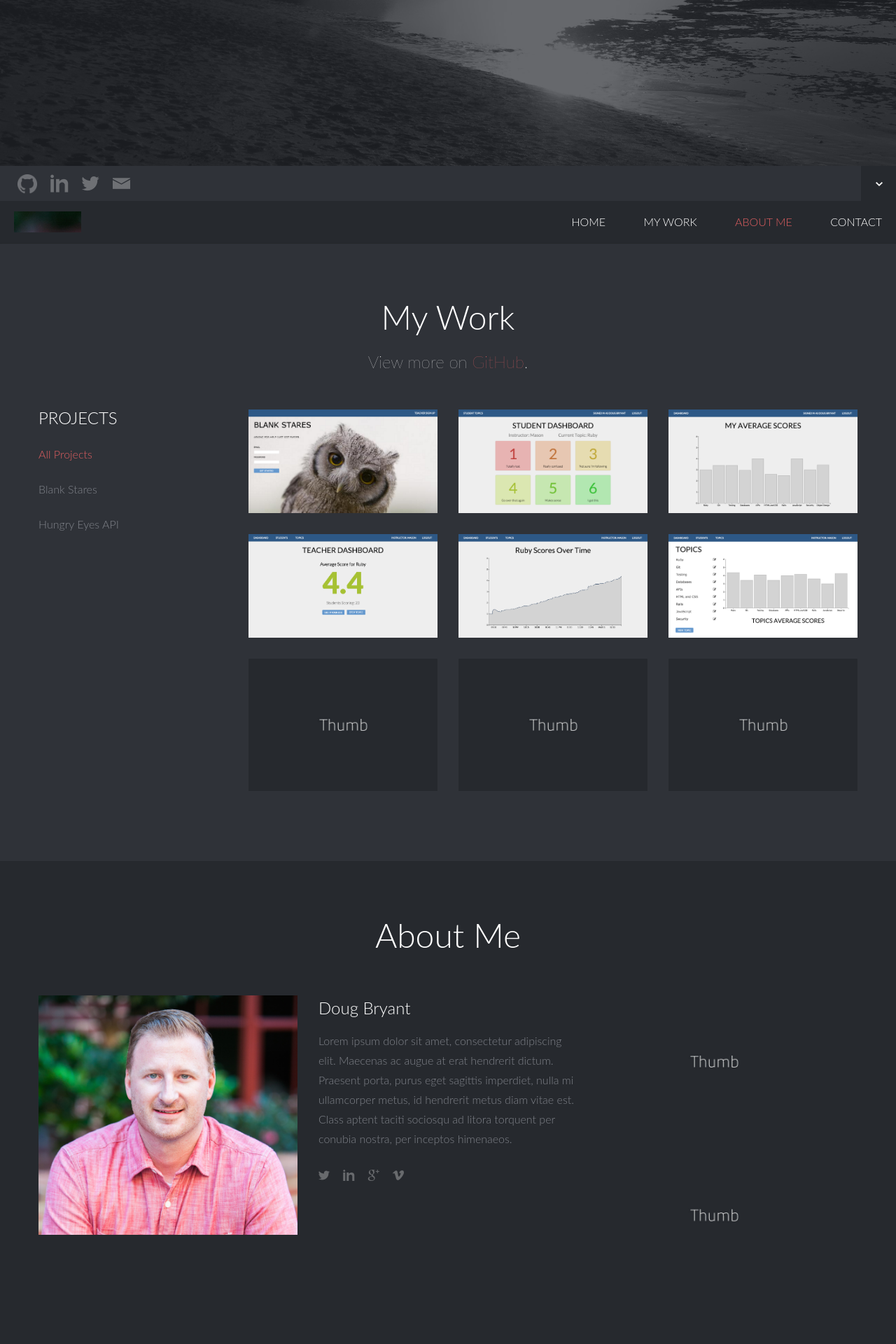
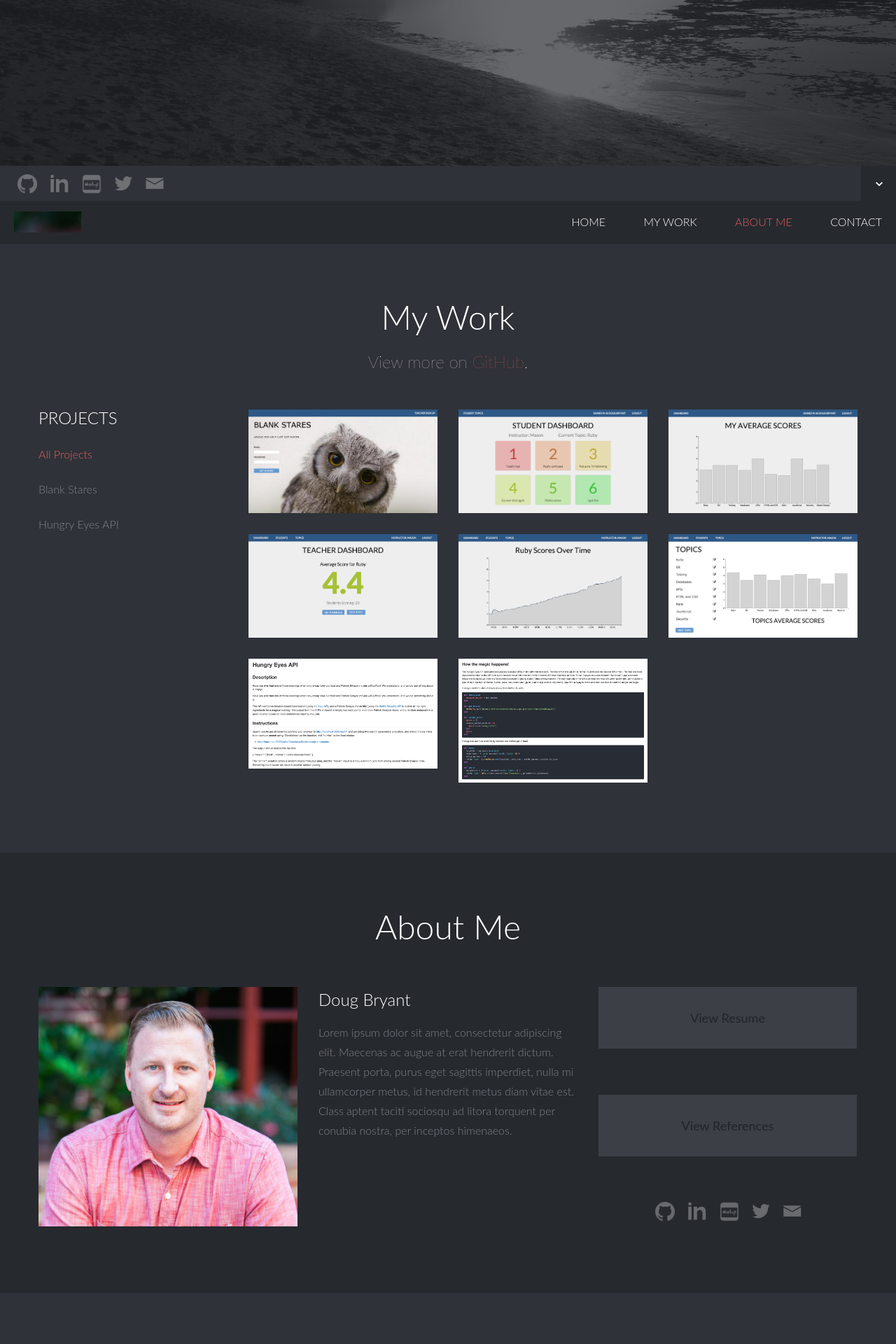
Before and after one commit to dojodoug/dojodoug.github.io, a PHP site: page / in a window 1280 px wide. Shown: the part 513-2433 px from the top of the page at 70% size. Run offline with PHP 8.4, Linux system fonts and the light colour scheme; some libraries are stand-ins or nearby versions.

Commit message:
Revise My Work and About Me sections

```diff
--- a/portfolio/_include/css/main.css
+++ b/portfolio/_include/css/main.css
@@ -903,6 +903,7 @@ nav#menu #menu-nav li a:hover {
 .social-icons {
 	margin: 0;
 	padding: 0;
+	text-align: center;
 }
 
 .social-icons li {
@@ -916,10 +917,11 @@ nav#menu #menu-nav li a:hover {
 
 .social-icons li a{
 	color: #FFFFFF;
-	font-size: 16px;
+	font-size: 25px;
 	line-height: 1em;
 	width: 16px;
 	height: 16px;
+	text-align: center;
 
 	opacity: 0.3;
 	filter: alpha(opacity=30);
@@ -1011,11 +1013,11 @@ nav#menu #menu-nav li a:hover {
     display: inline-block;
     font-size: 18px;
     font-weight: 500;
-    padding: 16px 40px;
+    padding: 30px 42px;
     text-align: center;
     vertical-align: middle;
-    width: auto;
-	margin-top: 30px;
+    width: 77%;
+	/*margin-top: 30px;*/
 
 	-webkit-transition: background 0.1s linear 0s, color 0.1s linear 0s;
 	   -moz-transition: background 0.1s linear 0s, color 0.1s linear 0s;
@@ -1024,6 +1026,31 @@ nav#menu #menu-nav li a:hover {
 }
 
 #contact-form .submit:hover {
+    background: #DE5E60;
+    color: #FFFFFF;
+}
+
+#contact-form .references {
+    background: #3C3F45;
+    color: #23262C;
+    cursor: pointer;
+    display: inline-block;
+    font-size: 18px;
+    font-weight: 500;
+    padding: 30px 42px;
+    text-align: center;
+    vertical-align: middle;
+    width: 77%;
+		margin-top: 65px;
+		margin-bottom: 65px;
+
+	-webkit-transition: background 0.1s linear 0s, color 0.1s linear 0s;
+	   -moz-transition: background 0.1s linear 0s, color 0.1s linear 0s;
+		 -o-transition: background 0.1s linear 0s, color 0.1s linear 0s;
+		    transition: background 0.1s linear 0s, color 0.1s linear 0s;
+}
+
+#contact-form .references:hover {
     background: #DE5E60;
     color: #FFFFFF;
 }
--- a/portfolio/index.html
+++ b/portfolio/index.html
@@ -109,6 +109,7 @@
           <ul class="splash-icons">
               <li><a href="https://github.com/dojodoug"><img src="_include/img/GitHub-Mark-Light-32px.png" alt="GitHub icon" style="width:28px;height:28px"></a></li>
               <li><a href="https://www.linkedin.com/in/dougebryant"><i class="font-icon-social-linkedin"></i></a></li>
+              <li><a href="http://www.meetup.com/members/184489289/"><img src="_include/img/meetup.png" alt="Meetup icon" style="width:28px;height:28px"></a></li>
               <li><a href="https://twitter.com/dojodoug"><i class="font-icon-social-twitter"></i></a></li>
               <li><a href="mailto:douglas.e.bryant@gmail.com"><i class="font-icon-email_2"></i></a></li>
           </ul>
@@ -176,7 +177,7 @@
                 	<section id="projects">
                     	<ul id="thumbs">
 
-							<!-- Item Project and Filter Name -->
+							<!-- Item Project and Filter Name SLIDE 1 -->
                         	<li class="item-thumbs span3 blank_stares">
                             	<!-- Fancybox - Gallery Enabled - Title - Full Image -->
                             	<a class="hover-wrap fancybox" data-fancybox-group="Blank Stares" title="Blank Stares" href="_include/img/BS-splash.png">
@@ -188,7 +189,7 @@
                             </li>
                         	<!-- End Item Project -->
 
-							<!-- Item Project and Filter Name -->
+							<!-- Item Project and Filter Name SLIDE 2 -->
                         	<li class="item-thumbs span3 blank_stares">
                             	<!-- Fancybox - Gallery Enabled - Title - Full Image -->
                             	<a class="hover-wrap fancybox" data-fancybox-group="Blank Stares" title="Student Dashboard" href="_include/img/BS-student-dash.png">
@@ -200,7 +201,7 @@
                             </li>
                         	<!-- End Item Project -->
 
-							<!-- Item Project and Filter Name -->
+							<!-- Item Project and Filter Name SLIDE 3 -->
                         	<li class="item-thumbs span3 blank_stares">
                             	<!-- Fancybox - Gallery Enabled - Title - Full Image -->
                             	<a class="hover-wrap fancybox" data-fancybox-group="Blank Stares" title="Student Scores" href="_include/img/BS-student-scores.png">
@@ -212,7 +213,7 @@
                             </li>
                         	<!-- End Item Project -->
 
-							<!-- Item Project and Filter Name -->
+							<!-- Item Project and Filter Name SLIDE 4 -->
                         	<li class="item-thumbs span3 blank_stares">
                             	<!-- Fancybox Media - Gallery Enabled - Title - Link to Video -->
                             	<a class="hover-wrap fancybox" data-fancybox-group="Blank Stares" title="Teacher Dashboard" href="_include/img/BS-teacher-dash.png">
@@ -224,7 +225,7 @@
                             </li>
                         	<!-- End Item Project -->
 
-							<!-- Item Project and Filter Name -->
+							<!-- Item Project and Filter Name SLIDE 5 -->
                         	<li class="item-thumbs span3 blank_stares">
                             	<!-- Fancybox - Gallery Enabled - Title - Full Image -->
                             	<a class="hover-wrap fancybox" data-fancybox-group="Blank Stares" title="Topic Scores Over Time" href="_include/img/BS-topic-scores.png">
@@ -236,7 +237,7 @@
                             </li>
                         	<!-- End Item Project -->
 
-							<!-- Item Project and Filter Name -->
+							<!-- Item Project and Filter Name SLIDE 6 -->
                         	<li class="item-thumbs span3 blank_stares">
                             	<!-- Fancybox - Gallery Enabled - Title - Full Image -->
                             	<a class="hover-wrap fancybox" data-fancybox-group="Blank Stares" title="Topics & Average Scores" href="_include/img/BS-teacher-topics.png">
@@ -248,40 +249,40 @@
                             </li>
                         	<!-- End Item Project -->
 
-							<!-- Item Project and Filter Name -->
+							<!-- Item Project and Filter Name SLIDE 7 -->
                         	<li class="item-thumbs span3 hungry_eyes">
                             	<!-- Fancybox Media - Gallery Enabled - Title - Link to Video -->
-                            	<a class="hover-wrap fancybox-media" data-fancybox-group="video" title="Video Content From Vimeo" href="http://vimeo.com/50834315">
+                            	<a class="hover-wrap fancybox" data-fancybox-group="Hungry Eyes" title="Hungry Eyes API" href="_include/img/Hungry_Eyes_intro.png">
                                 	<span class="overlay-img"></span>
                                     <span class="overlay-img-thumb font-icon-plus"></span>
                                 </a>
                                 <!-- Thumb Image and Description -->
-                                <img src="_include/img/work/thumbs/image-09.jpg" alt="Video">
+                                <img src="_include/img/Hungry_Eyes_intro.png" alt="Video">
+                            </li>
+                        	<!-- End Item Project -->
+
+							<!-- Item Project and Filter Name SLIDE 8 -->
+                        	<li class="item-thumbs span3 hungry_eyes">
+                            	<!-- Fancybox - Gallery Enabled - Title - Full Image -->
+                            	<a class="hover-wrap fancybox" data-fancybox-group="Hungry Eyes" title="Hungry Eyes API" href="_include/img/Hungry_Eyes_code.png">
+                                	<span class="overlay-img"></span>
+                                    <span class="overlay-img-thumb font-icon-plus"></span>
+                                </a>
+                                <!-- Thumb Image and Description -->
+                                <img src="_include/img/Hungry_Eyes_code.png" alt="View more on GitHub.">
                             </li>
                         	<!-- End Item Project -->
 
 							<!-- Item Project and Filter Name -->
-                        	<li class="item-thumbs span3 hungry_eyes">
+                        	<!-- <li class="item-thumbs span3 hungry_eyes"> -->
                             	<!-- Fancybox - Gallery Enabled - Title - Full Image -->
-                            	<a class="hover-wrap fancybox" data-fancybox-group="gallery" title="The Dark" href="_include/img/work/full/image-06-full.jpg">
+                            	<!-- <a class="hover-wrap fancybox" data-fancybox-group="gallery" title="The Beach" href="_include/img/work/full/image-07-full.jpg">
                                 	<span class="overlay-img"></span>
                                     <span class="overlay-img-thumb font-icon-plus"></span>
-                                </a>
+                                </a> -->
                                 <!-- Thumb Image and Description -->
-                                <img src="_include/img/work/thumbs/image-06.jpg" alt="Lorem ipsum dolor sit amet, consectetur adipiscing elit. Phasellus quis elementum odio. Curabitur pellentesque, dolor vel pharetra mollis.">
-                            </li>
-                        	<!-- End Item Project -->
-
-							<!-- Item Project and Filter Name -->
-                        	<li class="item-thumbs span3 hungry_eyes">
-                            	<!-- Fancybox - Gallery Enabled - Title - Full Image -->
-                            	<a class="hover-wrap fancybox" data-fancybox-group="gallery" title="The Beach" href="_include/img/work/full/image-07-full.jpg">
-                                	<span class="overlay-img"></span>
-                                    <span class="overlay-img-thumb font-icon-plus"></span>
-                                </a>
-                                <!-- Thumb Image and Description -->
-                                <img src="_include/img/work/thumbs/image-07.jpg" alt="Lorem ipsum dolor sit amet, consectetur adipiscing elit. Phasellus quis elementum odio. Curabitur pellentesque, dolor vel pharetra mollis.">
-                            </li>
+                                <!-- <img src="_include/img/work/thumbs/image-07.jpg" alt="Lorem ipsum dolor sit amet, consectetur adipiscing elit. Phasellus quis elementum odio. Curabitur pellentesque, dolor vel pharetra mollis.">
+                            </li> -->
                         	<!-- End Item Project -->
                         </ul>
                     </section>
@@ -346,46 +347,56 @@
             <p class="profile-description">Lorem ipsum dolor sit amet, consectetur adipiscing elit. Maecenas ac augue at erat hendrerit dictum.
             Praesent porta, purus eget sagittis imperdiet, nulla mi ullamcorper metus, id hendrerit metus diam vitae est. Class aptent taciti sociosqu ad litora torquent per conubia nostra, per inceptos himenaeos.</p>
 
-            <div class="social">
+            <!-- <div class="social">
             	<ul class="social-icons">
                 	<li><a href="#"><i class="font-icon-social-twitter"></i></a></li>
                     <li><a href="#"><i class="font-icon-social-linkedin"></i></a></li>
                     <li><a href="#"><i class="font-icon-social-google-plus"></i></a></li>
                     <li><a href="#"><i class="font-icon-social-vimeo"></i></a></li>
                 </ul>
-            </div>
+            </div> -->
         </div>
         <!-- End Profile -->
 
         <!-- Start Profile -->
     	<div class="span4 profile">
-          <section id="projects">
+
+        <form id="contact-form" class="contact-form" action="#">
+          <p class="contact-submit">
+            <a id="contact-submit" class="submit" href="#">View Resume</a>
+          </p>
+        </form>
+
+        <form id="contact-form" class="contact-form" action="#">
+          <div class="contact-submit">
+            <a id="contact-submit" class="references" href="#">View References</a>
+          </div>
+        </form>
+
+        <div class="social">
+          <ul class="social-icons">
+              <li><a href="https://github.com/dojodoug"><img src="_include/img/GitHub-Mark-Light-32px.png" alt="GitHub icon" style="width:28px;height:28px"></a></li>
+              <li><a href="https://www.linkedin.com/in/dougebryant"><i class="font-icon-social-linkedin"></i></a></li>
+              <li><a href="http://www.meetup.com/members/184489289/"><img src="_include/img/meetup.png" alt="Meetup icon" style="width:28px;height:28px"></a></li>
+              <li><a href="https://twitter.com/dojodoug"><i class="font-icon-social-twitter"></i></a></li>
+              <li><a href="mailto:douglas.e.bryant@gmail.com"><i class="font-icon-email_2"></i></a></li>
+          </ul>
+        </div>
+
+          <!-- <section id="projects">
               <ul id="thumbs">
-                  <li class="item-thumbs span3 design">
+                  <li class="item-thumbs span3 design"> -->
                     <!-- Fancybox - Gallery Enabled - Title - Full Image -->
-                    <a class="hover-wrap fancybox" data-fancybox-group="gallery" title="The City" href="_include/img/work/full/image-01-full.jpg">
+                    <!-- <a class="hover-wrap fancybox" data-fancybox-group="gallery" title="The City" href="_include/img/work/full/image-01-full.jpg">
                         <span class="overlay-img"></span>
                           <span class="overlay-img-thumb font-icon-plus"></span>
-                      </a>
+                      </a> -->
                       <!-- Thumb Image and Description -->
-                      <img src="_include/img/work/thumbs/image-01.jpg" alt="Lorem ipsum dolor sit amet, consectetur adipiscing elit. Phasellus quis elementum odio. Curabitur pellentesque, dolor vel pharetra mollis.">
+                      <!-- <img src="_include/img/work/thumbs/image-01.jpg" alt="Lorem ipsum dolor sit amet, consectetur adipiscing elit. Phasellus quis elementum odio. Curabitur pellentesque, dolor vel pharetra mollis.">
                   </li>
               </ul>
-          </section>
+          </section> -->
 
-          <section id="projects">
-              <ul id="thumbs">
-                  <li class="item-thumbs span3 design">
-                    <!-- Fancybox - Gallery Enabled - Title - Full Image -->
-                    <a class="hover-wrap fancybox" data-fancybox-group="gallery" title="The City" href="_include/img/work/full/image-01-full.jpg">
-                        <span class="overlay-img"></span>
-                          <span class="overlay-img-thumb font-icon-plus"></span>
-                      </a>
-                      <!-- Thumb Image and Description -->
-                      <img src="_include/img/work/thumbs/image-01.jpg" alt="Lorem ipsum dolor sit amet, consectetur adipiscing elit. Phasellus quis elementum odio. Curabitur pellentesque, dolor vel pharetra mollis.">
-                  </li>
-              </ul>
-          </section>
       </div>
       <!-- End Profile -->
 
```
Also changed, not shown: portfolio/_include/img/Hungry_Eyes_code.png (added), portfolio/_include/img/Hungry_Eyes_intro.png (added), portfolio/_include/img/meetup.png (added), 2 other files.
